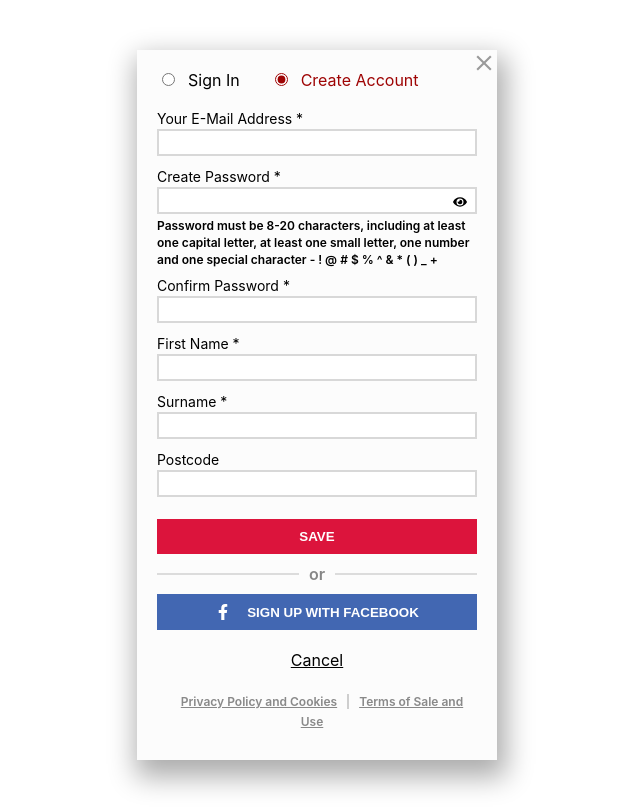
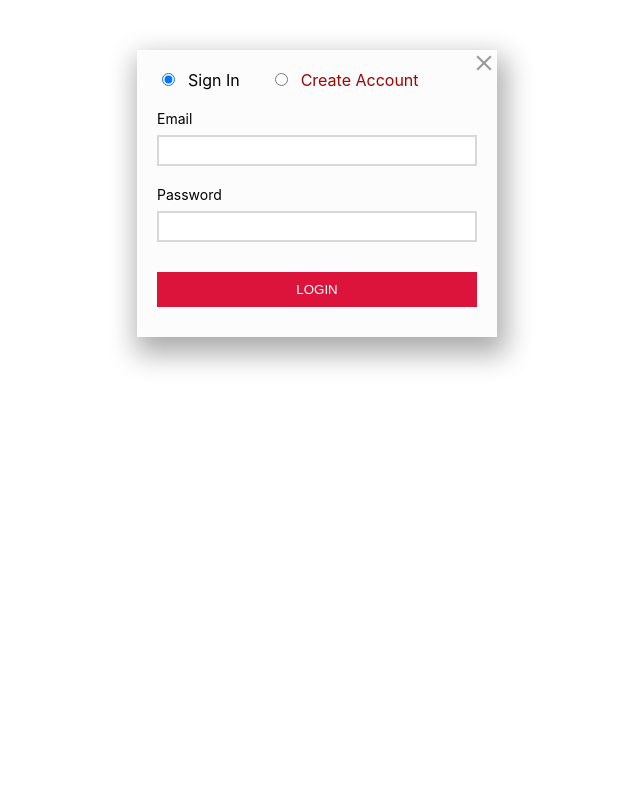
Before and after one commit to Josh-Licht/code-commerce, a React (Create React App) app: page / in a window 1280 px wide. Shown: the whole page, without its empty margins (323-963 px from the left). Built offline with nearby package versions, Linux system fonts and the light colour scheme.

Commit message:
Improved validations. Added basic login auth, signup creation. Added basic user base

```diff
--- a/src/components/Login/Login.css
+++ b/src/components/Login/Login.css
@@ -2,6 +2,13 @@
   padding: 6px;
   margin:  8px 0 10px;
   border: 2px solid #8a8a8a54;
+}
+
+.login .errorMsg {
+  text-align: left;
+  font-size: 13px;
+  padding-bottom: 20px;
+  color: red;
 }
 
 .login button {
--- a/src/components/Login/Login.jsx
+++ b/src/components/Login/Login.jsx
@@ -1,6 +1,7 @@
 import React from 'react';
 import Input from '../Input/Input';
 import { login } from '../validation';
+import userData from '../userData.json';
 import '../base.css';
 import './Login.css';
 
@@ -25,7 +26,25 @@ class Login extends React.Component {
     const errors = login(email, password);
     if (Object.keys(errors).length === 0) {
       // make api call to authenticate user
-      this.props.history.push('/cart');
+      const user = userData.users.find(u => u.email === email && u.password === password);
+
+      if (!user) {
+        this.setState({
+          errors: 'Invalid username or password'
+        });
+        return
+      }
+
+      // Successful login
+      console.log('Logged in as:', user.firstName, user.lastName);
+
+      this.setState({
+        email: '',
+        password: '',
+      })
+      // TODO: Redirect to dashboard
+      //this.props.history.push('/cart');
+
     } else {
       this.setState({ errors });
     }
@@ -41,6 +60,10 @@ class Login extends React.Component {
 
     return (
       <form className='login' onSubmit={this.handleSubmit}>
+        {Object.keys(errors).length > 0
+          ? <span className='errorMsg'>{errors}</span>
+          : null
+        }
         {inputData.map((item) => (
           <Input
             key={item.label}
--- a/src/components/Signup/Signup.css
+++ b/src/components/Signup/Signup.css
@@ -21,11 +21,19 @@
   align-items: center;
 }
 
-.signUp .errorMsg {
+.signUp .errorMsg,
+.signUp .msg {
   text-align: left;
-  font-size: 13px;
   padding-bottom: 20px;
   color: red;
+}
+.signUp .errorMsg {
+  font-size: 13px;
+}
+
+.signUp .msg {
+  font-size: 16px;
+  color: green;
 }
 
 /** save button */
--- a/src/components/Signup/Signup.jsx
+++ b/src/components/Signup/Signup.jsx
@@ -2,6 +2,7 @@ import React, { Component } from 'react';
 import Input from '../Input/Input';
 import { FaEye, FaEyeSlash, FaFacebookF } from 'react-icons/fa';
 import { signup, input } from '../validation';
+import userData from "../userData.json";
 import '../base.css';
 import './Signup.css'
 
@@ -16,7 +17,7 @@ class Signup extends Component {
       confirmPassword: '',
       postalCode: '',
       errors: {},
-      showPassword: false,
+      showPassword: false
     };
   }
 
@@ -28,30 +29,59 @@ class Signup extends Component {
 
   handleChange = (event) => {
     const { name, value } = event.target;
-    const errors = input({ [name]: value })
+
     this.setState({
-      [name]: value,
-      errors: {
-        ...this.state.errors,
-        [name]: errors[name]
-      }
+      [name]: value
+    }, () => {
+      const errors = input(this.state)
+
+      errors[name] === undefined ? this.setState({ errors: {} })
+      : this.setState({
+        errors: {
+          ...this.state.errors,
+          [name]: errors[name]
+        }
+      })
     });
   };
 
   handleSubmit = (event) => {
     event.preventDefault();
-    const { firstName, lastName, email, password, confirmPassword, postalCode } = this.state;
-    const errors = signup(firstName, lastName, email, password, confirmPassword, postalCode);
+    const { firstName, lastName, email, password, postalCode } = this.state;
+    const errors = signup(this.state);
+
     if (Object.keys(errors).length === 0) {
-      // Handle successful signup here
-      console.log('Signup successful');
+      // Create new user object
+      const newUser = {
+        firstName,
+        lastName,
+        email,
+        password,
+        postalCode
+      };
+
+      // Add new user to userData.json
+      userData.users.push(newUser)
+      console.log(userData.users);
+
+      // Clear form inputs and show success message
+      this.setState({
+        firstName: "",
+        lastName: "",
+        email: "",
+        password: "",
+        confirmPassword: "",
+        postalCode: "",
+        errors: {},
+        msg: "Account created successfully!",
+      });
     } else {
       this.setState({ errors });
     }
   };
 
   render() {
-    const { firstName, lastName, email, password, confirmPassword, postalCode, errors, showPassword  } = this.state;
+    const { firstName, lastName, email, password, confirmPassword, postalCode, errors, msg, showPassword  } = this.state;
 
     const inputData = [
       {
@@ -86,14 +116,15 @@ class Signup extends Component {
 
     return (
       <form className='signUp' onSubmit={this.handleSubmit}>
-        {Object.keys(errors).length > 0
+        {Object.keys(errors).length !== 0
           ? <span className='errorMsg'>We're sorry, but one or more fields are incomplete or incorrect. <u>Find error(s)</u>.</span>
           : null
         }
+        {msg ? <span className='msg'>{msg}</span>: null }
         {
           inputData.map((item) => (
             <Input
-              key={item.label}
+              key={item.name}
               label={item.label}
               name={item.name}
               value={item.value}
@@ -117,9 +148,8 @@ class Signup extends Component {
         <span className='cancel'><u>Cancel</u></span>
         <div className='terms'>
           {['Privacy Policy and Cookies','Terms of Sale and Use'].map(
-              item => <span><u>{item}</u></span>
-            )
-          }
+            item => <span><u>{item}</u></span>
+          )}
         </div>
       </form>
     );
--- a/src/components/Toggle/Toggle.jsx
+++ b/src/components/Toggle/Toggle.jsx
@@ -15,7 +15,7 @@ class Toggle extends React.Component {
 
   handleOptionChange = (event) => {
     const value = event.target.value;
-    const login = value === 'sign-in';
+    const login = value === 'create';
     this.setState({ login });
   }
 
@@ -23,8 +23,8 @@ class Toggle extends React.Component {
     const { login } = this.state;
 
     const options = [
-      {label: 'Sign In', value: 'sign-in', checked: login},
-      {label: 'Create Account', value: 'create', checked: !login},
+      {label: 'Sign In', value: 'sign-in', checked: !login},
+      {label: 'Create Account', value: 'create', checked: login},
     ]
 
     return (
@@ -44,7 +44,7 @@ class Toggle extends React.Component {
             </>
           ))}
         </div>
-        {login ? <Login /> : <Signup />}
+        {login ? <Signup /> : <Login />}
       </div>
     );
   }
--- /dev/null
+++ b/src/components/userData.json
@@ -0,0 +1,25 @@
+{
+  "users": [
+    {
+      "email": "johndoe@example.com",
+      "password": "1234",
+      "firstName": "John",
+      "lastName": "Doe",
+      "postcode": "12345"
+    },
+    {
+      "email": "janedoe@example.com",
+      "password": "1234",
+      "firstName": "Jane",
+      "lastName": "Doe",
+      "postcode": "12345"
+    },
+    {
+      "email": "bobsmith@example.com",
+      "password": "1234",
+      "firstName": "Bob",
+      "lastName": "Smith",
+      "postcode": "12345"
+    }
+  ]
+}
--- a/src/components/validation.js
+++ b/src/components/validation.js
@@ -1,4 +1,5 @@
-const validate = (firstName, lastName, email, password, confirmPassword, postalCode) => {
+const validate = (data) => {
+  const {firstName, lastName, email, password, confirmPassword, postalCode} = data
   const errors = {};
 
   if (!firstName) {
@@ -46,18 +47,10 @@ const validate = (firstName, lastName, email, password, confirmPassword, postalC
   return errors
 }
 
-export const signup = (firstName, lastName, email, password, confirmPassword, postalCode) => {
-  const errors = validate(firstName, lastName, email, password, confirmPassword, postalCode)
+export const signup = (data) => validate(data)
 
-  return errors
-}
+export const input = (data) => validate(data)
 
-export const input = (input) => {
-  const {firstName, lastName, email, password, confirmPassword, postalCode} = input;
-  const errors = validate(firstName, lastName, email, password, confirmPassword, postalCode)
-
-  return errors
-}
 
 export const login = (email, password) => {
   const errors = {};
```
